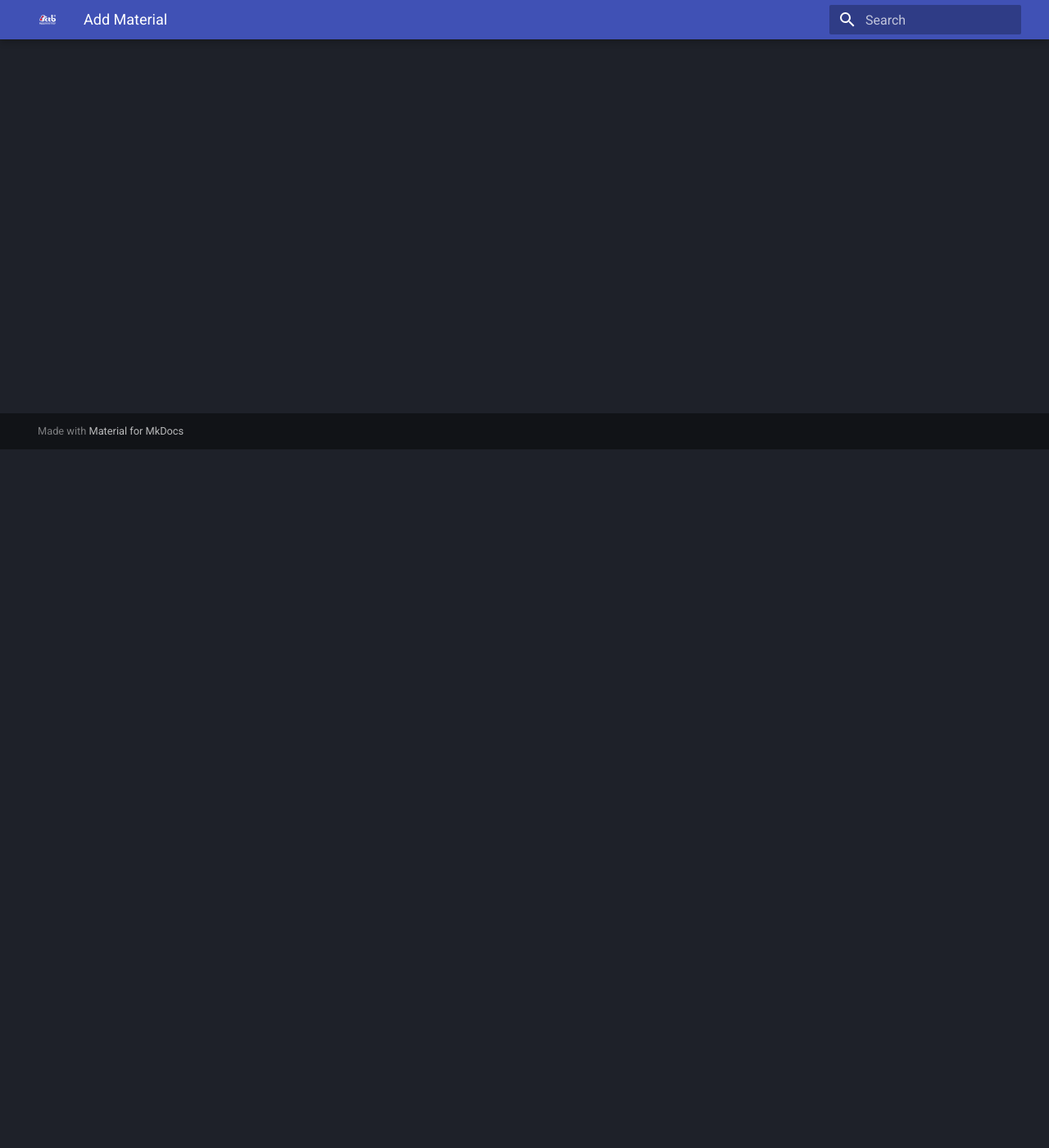
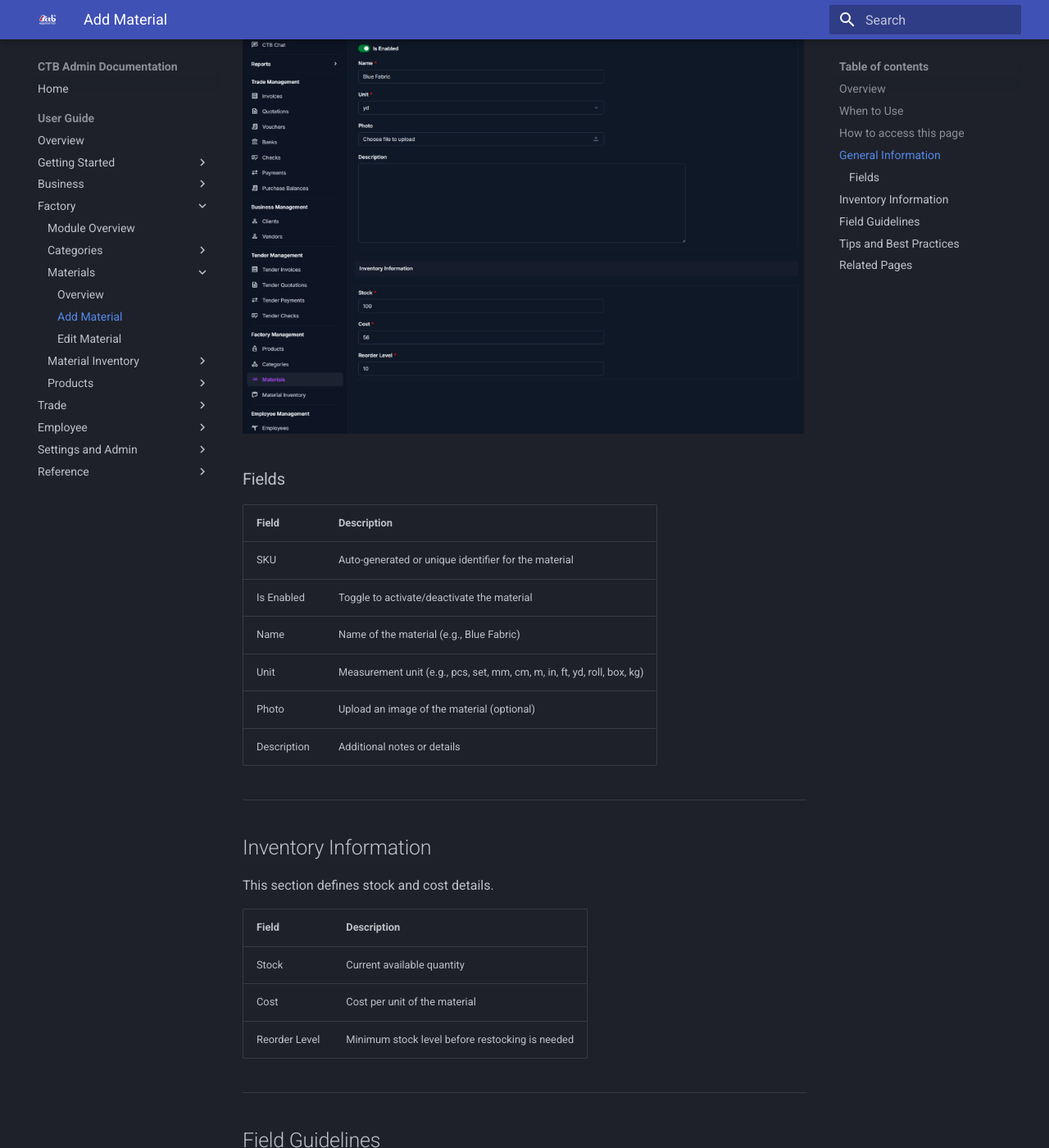
Before and after one commit to sharf-shawon/CTB2025.docs, an MkDocs documentation site: the page built from docs/user-guide/02-factory/materials/add-material.md, in a window 1280 px wide and 1400 px high, scrolled down 852 px. Shown: the whole window at 82% size. Built offline with MkDocs 1.6.1 and Material for MkDocs 9.7.7, drawn with Linux system fonts in a browser that asks for light colours; some of the changed text lies outside the part shown.

Commit message:
feat: add-material

```diff
--- a/docs/user-guide/02-factory/materials/add-material.md
+++ b/docs/user-guide/02-factory/materials/add-material.md
@@ -1,3 +1,77 @@
 # Add Material
 
-Document material creation process.
+## Overview
+
+The **Add Material** page is used to create a new raw material in the system.
+Materials are used for inventory tracking, cost calculation, and production processes.
+
+______________________________________________________________________
+
+## When to Use
+
+Use this page when:
+
+- Adding a new raw material (e.g., fabric, thread, accessories)
+- Setting initial stock and cost
+- Defining how the material will be measured (unit)
+
+______________________________________________________________________
+
+## How to access this page
+
+1. Go to **Factory → Materials**
+1. Click the **Add (+)** button to add a new material
+
+## General Information
+
+![Add Material](add-material.png)
+
+### Fields
+
+| Field       | Description                                                             |
+| ----------- | ----------------------------------------------------------------------- |
+| SKU         | Auto-generated or unique identifier for the material                    |
+| Is Enabled  | Toggle to activate/deactivate the material                              |
+| Name        | Name of the material (e.g., Blue Fabric)                                |
+| Unit        | Measurement unit (e.g., pcs, set, mm, cm, m, in, ft, yd, roll, box, kg) |
+| Photo       | Upload an image of the material (optional)                              |
+| Description | Additional notes or details                                             |
+
+______________________________________________________________________
+
+## Inventory Information
+
+This section defines stock and cost details.
+
+| Field         | Description                                     |
+| ------------- | ----------------------------------------------- |
+| Stock         | Current available quantity                      |
+| Cost          | Cost per unit of the material                   |
+| Reorder Level | Minimum stock level before restocking is needed |
+
+______________________________________________________________________
+
+## Field Guidelines
+
+- Use clear and consistent naming (avoid duplicates like “Blue fabric” vs “blue Fabric”)
+- Select the correct unit — this affects all inventory calculations
+- Set a realistic reorder level to avoid stock shortages
+
+!!! warning
+Incorrect stock or cost values will directly affect inventory reports and financial calculations.
+
+______________________________________________________________________
+
+## Tips and Best Practices
+
+- Always set **Reorder Level** — this prevents stockouts
+- Keep **Is Enabled** ON only for active materials
+- Use photos for easy identification (especially in large inventories)
+
+______________________________________________________________________
+
+## Related Pages
+
+- **Material List** — View all materials
+- **Inventory In** — Add stock
+- **Inventory Out** — Reduce stock
```
Also changed, not shown: docs/user-guide/02-factory/materials/add-material.png (added).
